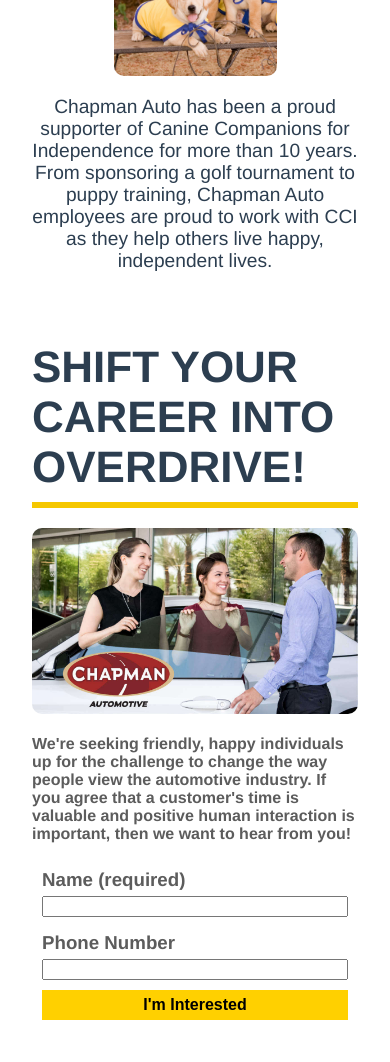
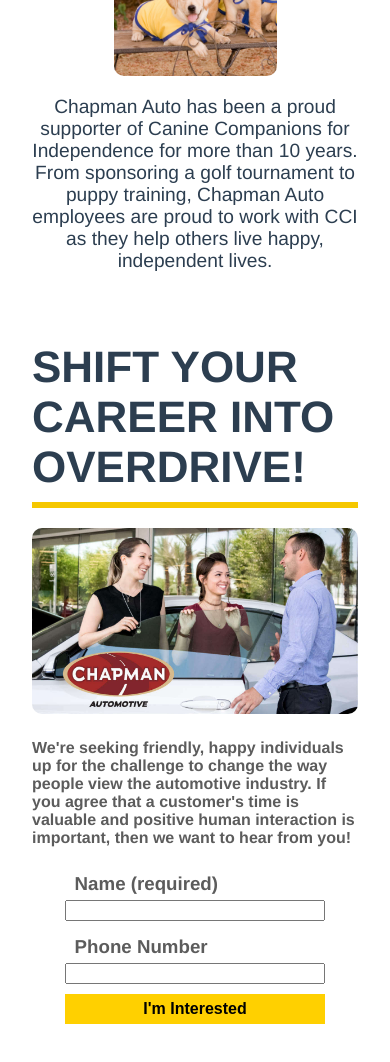
Before and after one commit to Blake-Trapnell/developer-assessment-2, a Vue app: page / in a window 390 px wide. Shown: the part 1034-2096 px from the top of the page. Built offline with nearby package versions, Linux system fonts and the light colour scheme; no server answers.

Commit message:
last picky changes

```diff
--- a/src/components/form-fill.scss
+++ b/src/components/form-fill.scss
@@ -13,6 +13,7 @@
     align-items: center;
     min-height: 350px;
     color: rgb(92, 92, 92);
+    width: 50%;
 }
 .form-fill--place-holder-text {
     margin: 5px;
@@ -38,9 +39,12 @@
     font-size: 1rem;
     font-weight: bold;
 }
+.form-fill--image-container {
+    width: 50%;
+}
 .career-photo {
-    max-width: 50%;
-    border-radius:  0 10px 10px 0;
+    max-width: 100%;
+    border-radius: 0 10px 10px 0;
 }
 .banner-img {
     width: 100%;
@@ -52,6 +56,12 @@
     margin-bottom: 1rem;
 }
 @media screen and (max-width: 1000px) {
+    .form-fill--career-info {
+        width: 100%;
+    }
+    .form-fill--image-container {
+        width: 100%;
+    }
     .form-fill--careers {
         display: flex;
         flex-direction: column-reverse;
@@ -60,5 +70,28 @@
         max-width: 100%;
         border-radius: 10px;
     }
-
+    .form-fill--submit-button{
+        width: 50%;
     }
+    .form-fill--place-holder-text {
+        width: 50%;
+    }
+    .form {
+        input {
+            width: 50%;
+        }
+    }
+}
+@media screen and (max-width: 500px) {
+    .form-fill--submit-button{
+        width: 80%;
+    }
+    .form-fill--place-holder-text {
+        width: 80%;
+    }
+    .form {
+        input {
+            width: 80%;
+        }
+    }
+}
--- a/src/components/form-fill.vue
+++ b/src/components/form-fill.vue
@@ -16,10 +16,17 @@
                         :key="index"
                         class="form"
                     >
-                        <h3 class="form-fill--place-holder-text">{{event.placeHolder}}</h3>
+                        <h3 class="form-fill--place-holder-text">
+                            {{ event.placeHolder }}
+                        </h3>
                         <input />
                     </div>
-                    <button class="form-fill--submit-button" v-on:click="submitForm">I'm Interested</button>
+                    <button
+                        class="form-fill--submit-button"
+                        v-on:click="submitForm"
+                    >
+                        I'm Interested
+                    </button>
                     <div v-if="loading == true">
                         <h3>Loading...</h3>
                     </div>
@@ -27,11 +34,13 @@
                         <h4>Submitted!</h4>
                     </div>
                 </div>
-                <img
-                    :src="require('@/assets/careers.jpg')"
-                    alt="Chapman Careers"
-                    class="career-photo"
-                />
+                <div class="form-fill--image-container">
+                    <img
+                        :src="require('@/assets/careers.jpg')"
+                        alt="Chapman Careers"
+                        class="career-photo"
+                    />
+                </div>
             </div>
         </div>
     </div>
@@ -67,13 +76,13 @@
                 this.loading = false;
                 this.submitted = true;
             }, 1500);
-            setTimeout(()=> {
+            setTimeout(() => {
                 this.submitted = false;
-            },2500)
+            }, 2500);
         },
     },
 };
 </script>
 <style lang="scss" scoped>
-@import "./form-fill.scss";
+@import './form-fill.scss';
 </style>
```
Lines whose indentation alone changed are shown as unchanged.
